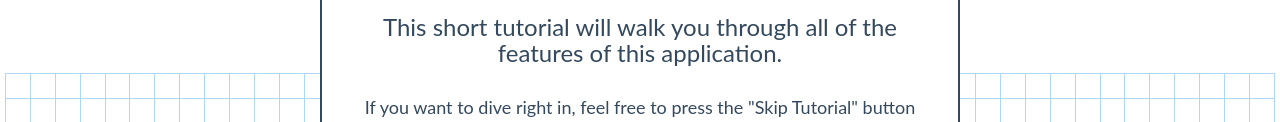
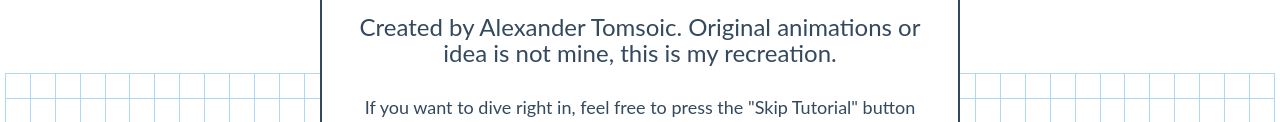
Before and after one commit to alexandertomsovic/pathfindRV2, a website with bundled scripts: page pathfindr complete Alexander Tomsovic/index.html in a window 1280 px wide. Shown: the part 207-329 px from the top of the page. Built offline with nearby package versions, Linux system fonts and the light colour scheme.

Commit message:
Update index.html

```diff
--- a/pathfindr complete Alexander Tomsovic/index.html
+++ b/pathfindr complete Alexander Tomsovic/index.html
@@ -59,7 +59,7 @@
    </div>
     <div id="tutorial">
       <h3>Welcome to Pathfinding Visualizer!</h3>
-      <h6>This short tutorial will walk you through all of the features of this application.</h6>
+      <h6>Created by Alexander Tomsoic. Original animations or idea is not mine, this is my recreation.</h6>
       <p>If you want to dive right in, feel free to press the "Skip Tutorial" button below. Otherwise, press "Next"!</p>
       <div id="tutorialCounter">1/9</div>
       <img id="mainTutorialImage" src="public/styling/c_icon.png">
```
